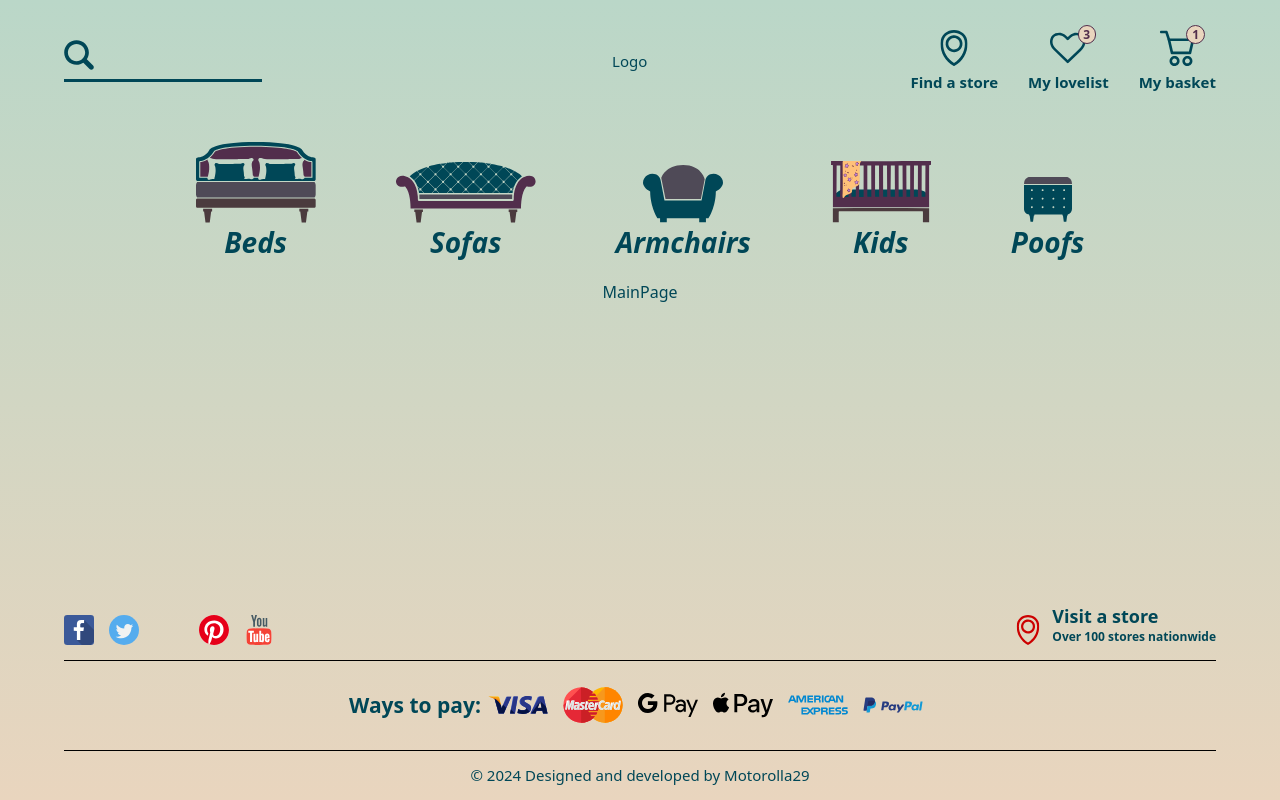
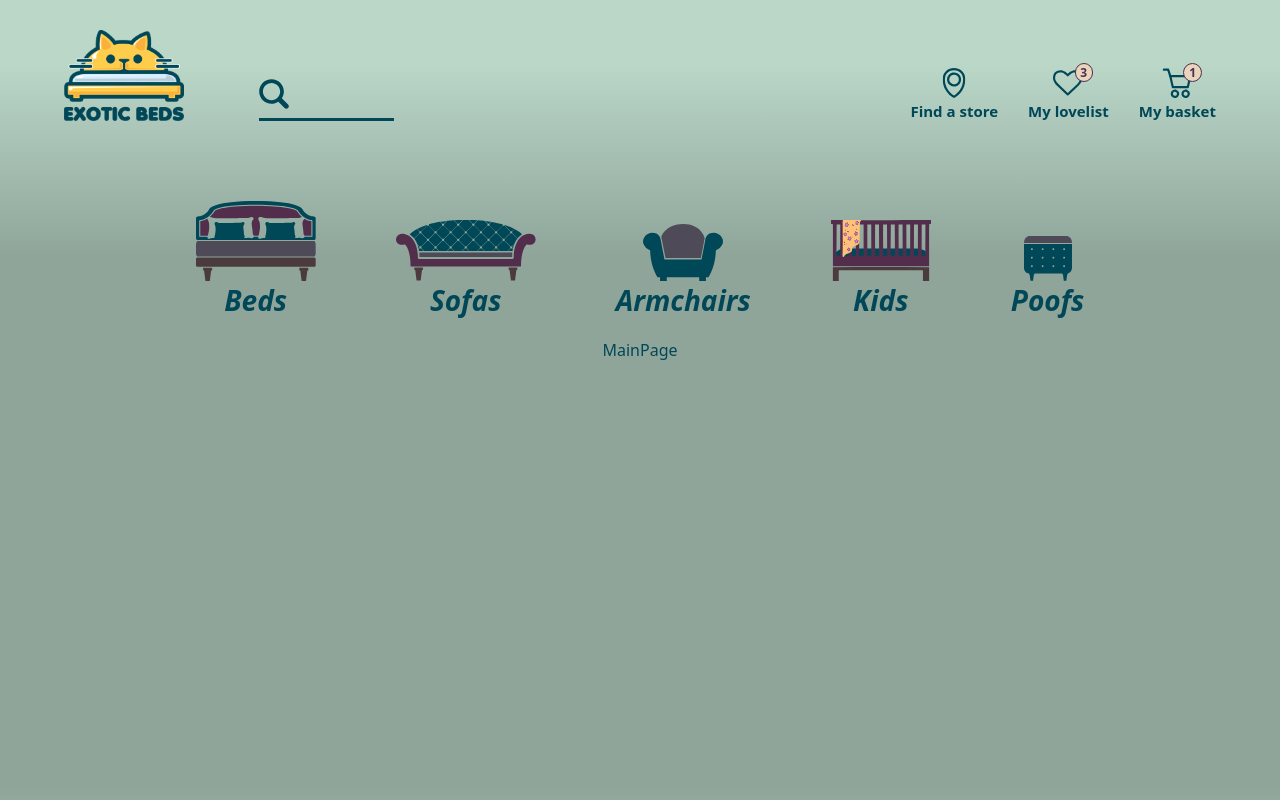
Before and after one commit to motorolla29/exotic-beds, a React (Create React App) app: page / in a window 1280 px wide. Shown: the top 800 px of the page. Built offline with nearby package versions, Linux system fonts and the light colour scheme; some icons are missing.

Commit message:
added logotype, header styled

```diff
--- a/src/components/header/header.jsx
+++ b/src/components/header/header.jsx
@@ -11,20 +11,22 @@ const Header = () => {
   return (
     <div className="header">
       <div className="header_content">
-        <div className="header_content_search-form_container">
-          <form className="header_content_search-form">
-            <button type="submit" className="header_content_search-form_button">
+        <div className="header_content_left-side">
+          <Link className="header_content_left-side_logo" to="/">
+            <img alt="logo" src="/logo/EB-LOGO-HD.png" />
+          </Link>
+          <form className="header_content_left-side_search-form">
+            <button
+              type="submit"
+              className="header_content_left-side_search-form_button"
+            >
               <SearchIcon />
             </button>
             <input
               type="text"
-              className="header_content_search-form_input"
+              className="header_content_left-side_search-form_input"
             ></input>
           </form>
-        </div>
-
-        <div className="header_content_logo">
-          <Link to="/">Logo</Link>
         </div>
         <div className="header_content_nav">
           <Link to="/store-finder" className="header_content_nav_store-finder">
--- a/src/components/header/header.sass
+++ b/src/components/header/header.sass
@@ -1,53 +1,59 @@
 .header
-
     &_content
-        margin: 2em 5vw
+        margin: 2em 5vw 4em 5vw
         display: flex
         justify-content: space-between
-        align-items: center
+        align-items: flex-end
         font-size: 15px
 
+        &_left-side
+            display: flex
+            flex-direction: row
+            align-items: flex-end
 
-        &_search-form
-            display: flex
-            align-items: center
-            border-bottom: 0.2em solid
-            padding-bottom: 0.6em
 
-            &_container
+            &_search-form
                 display: flex
-                justify-content: flex-start
-                width: 21em
+                align-items: flex-end
+                border-bottom: 0.2em solid
+                padding-bottom: 0.6em
 
-            &_button
-                font-size: 15px
-                border: none
-                background: none
-                cursor: pointer
-                width: 2em
-                height: 2em
+                &_button
+                    font-size: 15px
+                    border: none
+                    background: none
+                    cursor: pointer
+                    width: 2em
+                    height: 2em
 
-                svg
-                    fill: #004757
+                    svg
+                        fill: #004757
+                        width: 100%
+                        height: 100%
+
+                &_input
+                    height: 100%
+                    font-size: 1.4em
+                    font-weight: 600
+                    color: #004757
+                    width: 5em
+                    padding-left: 0.5em
+                    outline: none
+                    border: none
+                    background: none
+                    transition: 0.4s ease-out
+
+                    &:focus
+                        width: 10em
+
+            &_logo
+                margin-right: 5em
+                width: 8em
+                height: auto
+
+                img
+                    display: flex
                     width: 100%
-                    height: 100%
-
-            &_input
-                height: 100%
-                font-size: 1.4em
-                font-weight: 600
-                color: #004757
-                width: 8em
-                padding-left: 1em
-                outline: none
-                border: none
-                background: none
-                transition: 0.4s ease-out
-
-                &:focus
-                    width: 12em
-
-        &_logo
 
         &_nav
             display: flex
@@ -59,10 +65,16 @@
                 align-items: center
                 margin-left: 2em
 
+                &:hover
+                    color: #4F4A57
+
+                    svg
+                        fill: #4F4A57
+
                 &_icon
                     position: relative
-                    width: 2.4em
-                    height: 2.4em
+                    width: 2em
+                    height: 2em
 
                     svg
                         fill: #004757
@@ -84,6 +96,6 @@
                         right: -0.8em
 
                 &_title
-                    margin-top: 0.4em
+                    margin-top: 0.2em
                     font-weight: 600
                     font-size: 1em
--- a/src/components/pages/main-page/main-page.sass
+++ b/src/components/pages/main-page/main-page.sass
@@ -1,3 +1,4 @@
 .main-page
     display: flex
     justify-content: center
+    height: 500px
--- a/src/components/tabs/tabs.sass
+++ b/src/components/tabs/tabs.sass
@@ -19,6 +19,7 @@
             left: 50%
             width: 0
             height: 0.2em
+            border-radius: 1em
             background-color: #004757
             content: ''
             transition: width 0.2s ease-out, left 0.2s ease-out, rigth 0.2s ease-out
--- a/src/index.sass
+++ b/src/index.sass
@@ -4,7 +4,7 @@
     box-sizing: border-box
 
 body
-    background: linear-gradient(180deg, #bad7c8, #e9d5be)
+    background: linear-gradient(to bottom,#bad7c8 4em,#8fa59a 16em 75%, #e9d5be 95%)
     font-family: system-ui, -apple-system, BlinkMacSystemFont, Segoe UI, Roboto, Oxygen, Ubuntu, Cantarell, Open Sans, Helvetica Neue, sans-serif
     color: #004757
 
```
Also changed, not shown: public/logo/EB-LOGO-HD.png (added).
